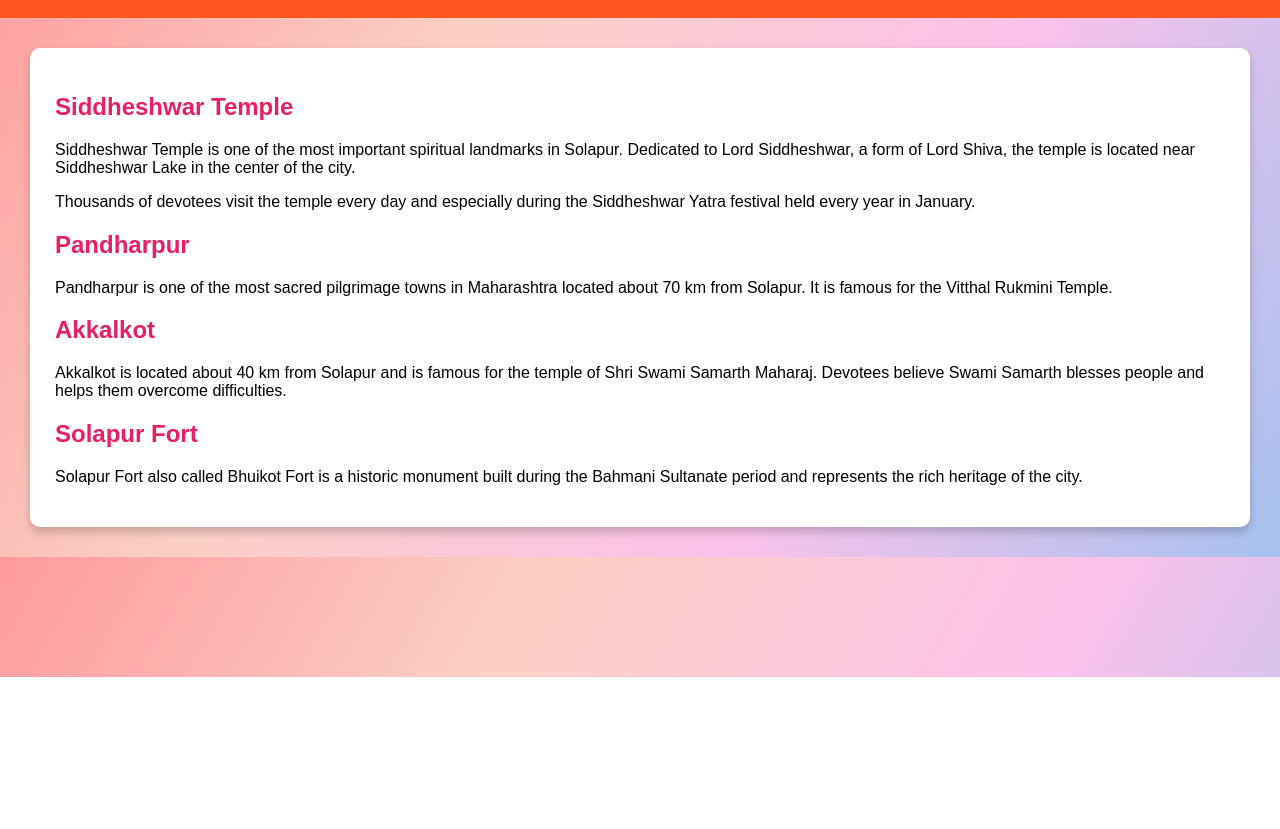
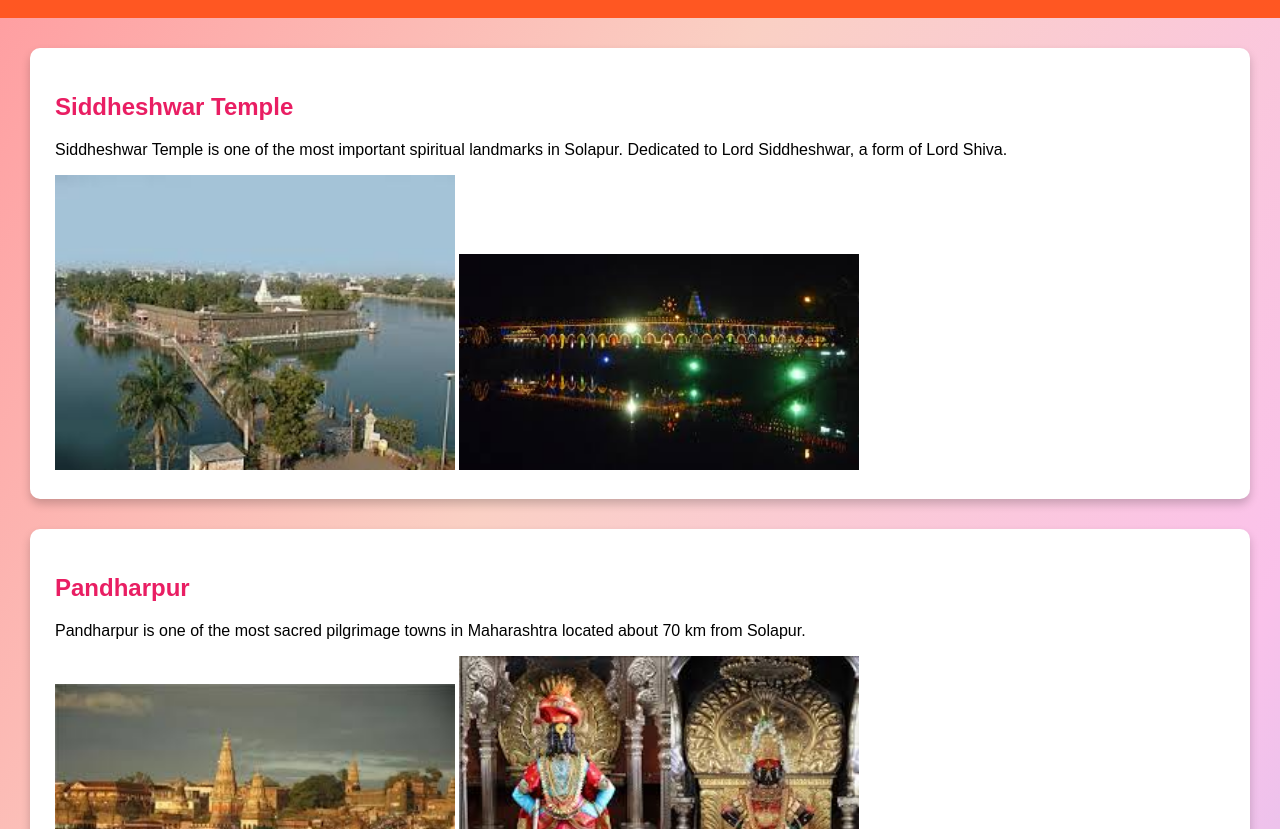
Before and after one commit to rehanbagwan7219-ops/rehanbagwan7219-ops.github.io, a plain HTML site: page places.html in a window 1280 px wide. Shown: the part 123-952 px from the top of the page. Before the commit the page ends 800 px from the top, so only its background shows below. Drawn offline with Linux system fonts and the light colour scheme.

Commit message:
Update places.html content and images

```diff
--- a/places.html
+++ b/places.html
@@ -1,7 +1,8 @@
 <!DOCTYPE html>
 <html>
+
 <head>
-<title>Places in Solapur</title>
+<title>Places to Visit</title>
 <link rel="stylesheet" href="style.css">
 </head>
 
@@ -27,38 +28,57 @@
 
 <p>
 Siddheshwar Temple is one of the most important spiritual landmarks in Solapur.
-Dedicated to Lord Siddheshwar, a form of Lord Shiva, the temple is located near
-Siddheshwar Lake in the center of the city.
+Dedicated to Lord Siddheshwar, a form of Lord Shiva.
 </p>
 
-<p>
-Thousands of devotees visit the temple every day and especially during the
-Siddheshwar Yatra festival held every year in January.
-</p>
+<img src="./images/siddeshwar.jpg" width="400">
+<img src="./images/siddeshwar_night.jpg" width="400">
+
+</section>
+
+<section>
 
 <h2>Pandharpur</h2>
 
 <p>
-Pandharpur is one of the most sacred pilgrimage towns in Maharashtra located about
-70 km from Solapur. It is famous for the Vitthal Rukmini Temple.
+Pandharpur is one of the most sacred pilgrimage towns in Maharashtra located
+about 70 km from Solapur.
 </p>
 
-<h2>Akkalkot</h2>
+<img src="./images/pandharpur1.jpg" width="400">
+<img src="./images/pandharpur2.jpg" width="400">
+
+</section>
+
+<section>
+
+<h2>Tuljapur</h2>
 
 <p>
-Akkalkot is located about 40 km from Solapur and is famous for the temple of
-Shri Swami Samarth Maharaj. Devotees believe Swami Samarth blesses people
-and helps them overcome difficulties.
+Tuljapur is famous for the Tulja Bhavani Temple which attracts devotees from
+across Maharashtra.
 </p>
+
+<img src="./images/tuljapur1.jpg" width="350">
+<img src="./images/tuljapur2.jpg" width="350">
+<img src="./images/tuljapur3.jpg" width="350">
+
+</section>
+
+<section>
 
 <h2>Solapur Fort</h2>
 
 <p>
 Solapur Fort also called Bhuikot Fort is a historic monument built during the
-Bahmani Sultanate period and represents the rich heritage of the city.
+Bahmani Sultanate period.
 </p>
 
 </section>
 
+<footer>
+<p>Solapur Tourism Website</p>
+</footer>
+
 </body>
 </html>
```
